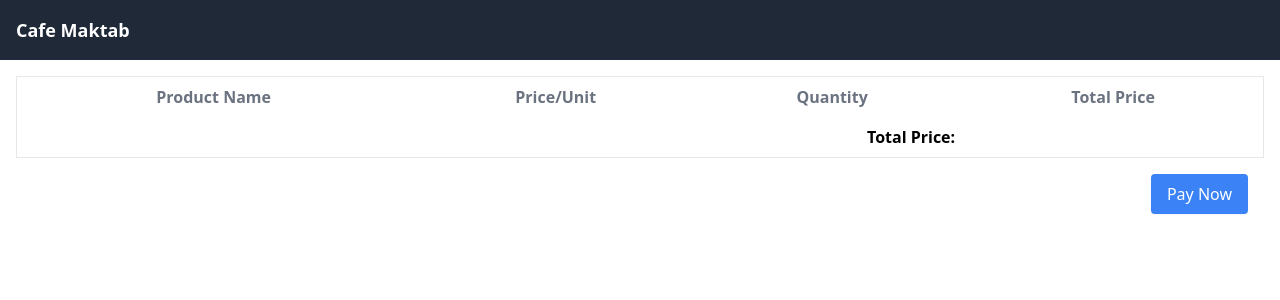
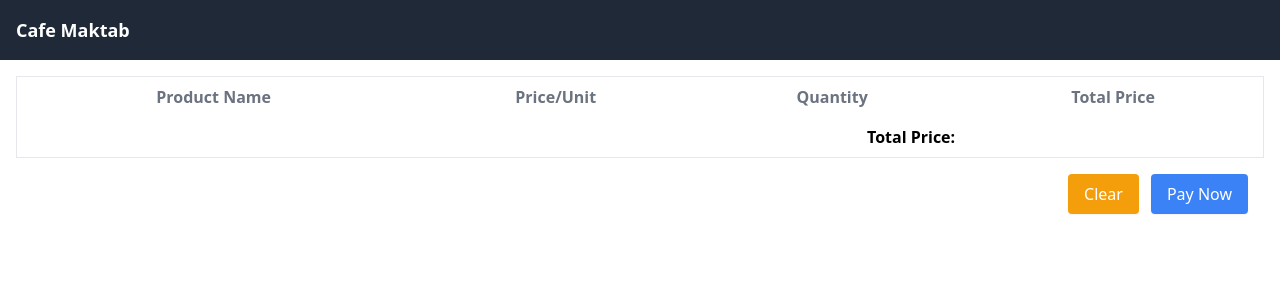
Before and after one commit to HamidBalaghi/Maktab105_DjangoCafe_Group2, a Python web app: template template/basket/cart.html in a window 1280 px wide. Shown: the top 300 px of the page. Run offline with Jinja, Linux system fonts and the light colour scheme; the template is opened without the code that fills it, so the values that code supplies are empty.

Commit message:
Clear buttons added

```diff
--- a/template/basket/cart.html
+++ b/template/basket/cart.html
@@ -27,6 +27,9 @@
                     <td class="p-2 text-center">{{ order.order_item.product.name }}</td>
                     <td class="p-2 text-center">{{ order.order_item.product.get_price }}</td>
                     <td class="p-2 text-center flex items-center justify-center">
+                        <button class="bg-gray-100  hover:bg-gray-300 text-gray-800 font-bold py-1 px-2 mr-1 rounded-l">
+                            🗑️
+                        </button>
                         <button class="bg-gray-200 border hover:bg-gray-300 text-gray-800 font-bold py-1 px-3 rounded-l">
                             -
                         </button>
@@ -48,6 +51,10 @@
         </table>
         <div class="flex justify-end p-4">
             <button type="button"
+                    class="bg-yellow-500 text-white px-4 py-2 rounded shadow-sm hover:bg-yellow-600 focus:outline-none focus:ring-2 focus:ring-offset-2 focus:ring-yellow-400 mr-3">
+                Clear
+            </button>
+            <button type="button"
                     class="bg-blue-500 text-white px-4 py-2 rounded shadow-sm hover:bg-blue-600 focus:outline-none focus:ring-2 focus:ring-offset-2 focus:ring-blue-400">
                 Pay Now
             </button>
```
